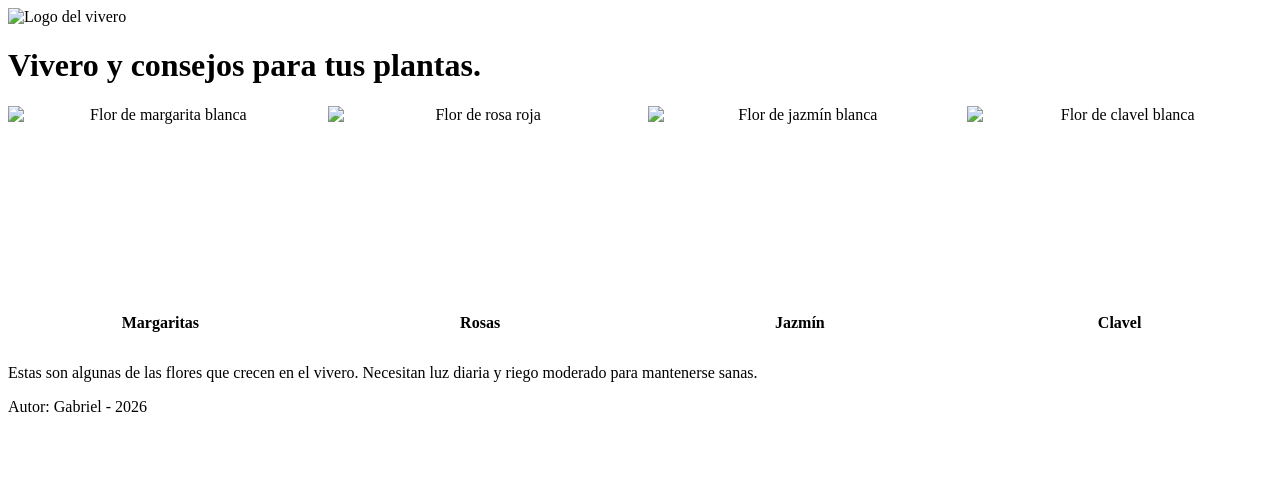
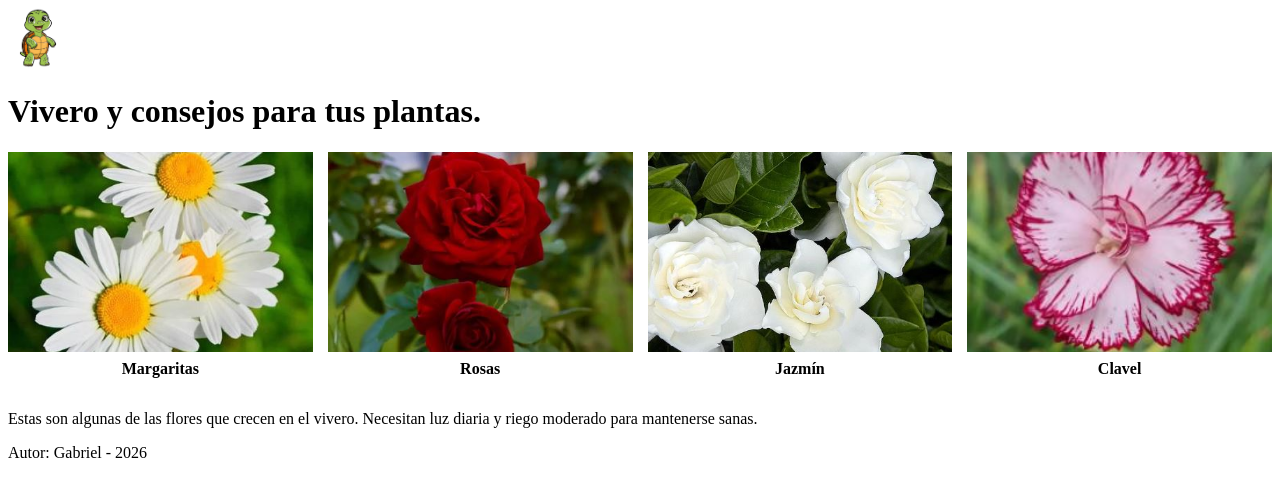
Before and after one commit to gabrielpeck/gabrielpeck.github.io, a plain HTML site: page index.html in a window 1280 px wide. Drawn offline with Linux system fonts and the light colour scheme.

Commit message:
Update index.html

```diff
--- a/index.html
+++ b/index.html
@@ -39,7 +39,7 @@
 <body>
 
     <header>
-        <img class="logo" src="logo-vivero.jpg" alt="Logo del vivero">
+        <img class="logo" src="fotos/logo-vivero.JPG" alt="Logo del vivero">
         <h1>Vivero y consejos para tus plantas.</h1>
     </header>
 
@@ -47,22 +47,22 @@
      <div class="contenedor">
 
     	<div class="planta">
-        	<img src="margaritas.jpg" alt="Flor de margarita blanca">
+        	<img src="fotos/margaritas.JPG" alt="Flor de margarita blanca">
         	<p>Margaritas</p>
     	</div>
 
     	<div class="planta">
-        	<img src="rosas.jpg" alt="Flor de rosa roja">
+        	<img src="fotos/rosas.JPG" alt="Flor de rosa roja">
         	<p>Rosas</p>
     	</div>
 
     	<div class="planta">
-        	<img src="jazmin.jpg" alt="Flor de jazmín blanca">
+        	<img src="fotos/jazmin.JPG" alt="Flor de jazmín blanca">
         	<p>Jazmín</p>
     	</div>
 
     	<div class="planta">
-        	<img src="clavel.jpg" alt="Flor de clavel blanca">
+        	<img src="fotos/clavel.JPG" alt="Flor de clavel blanca">
         	<p>Clavel</p>
     	</div>
      </div>
```
